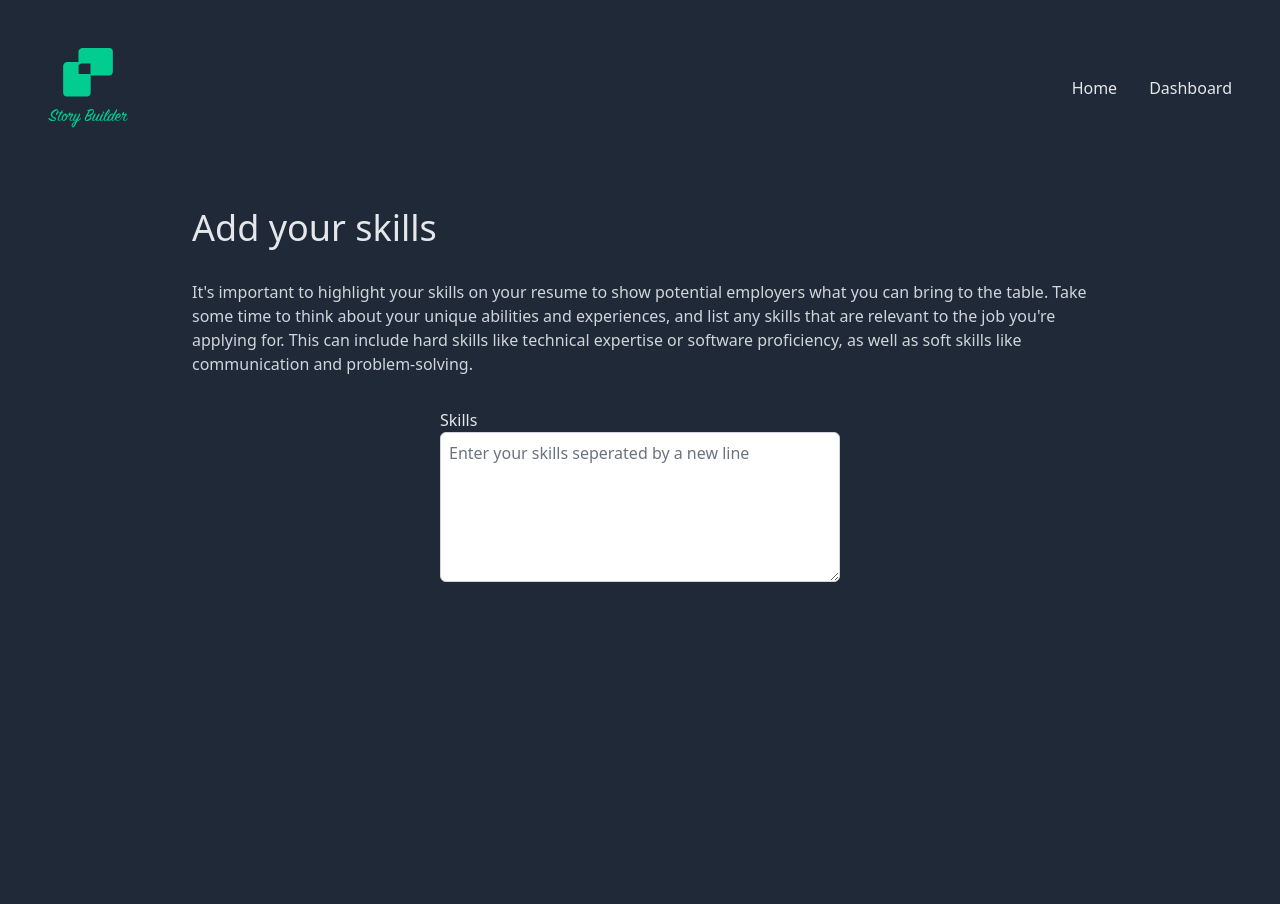
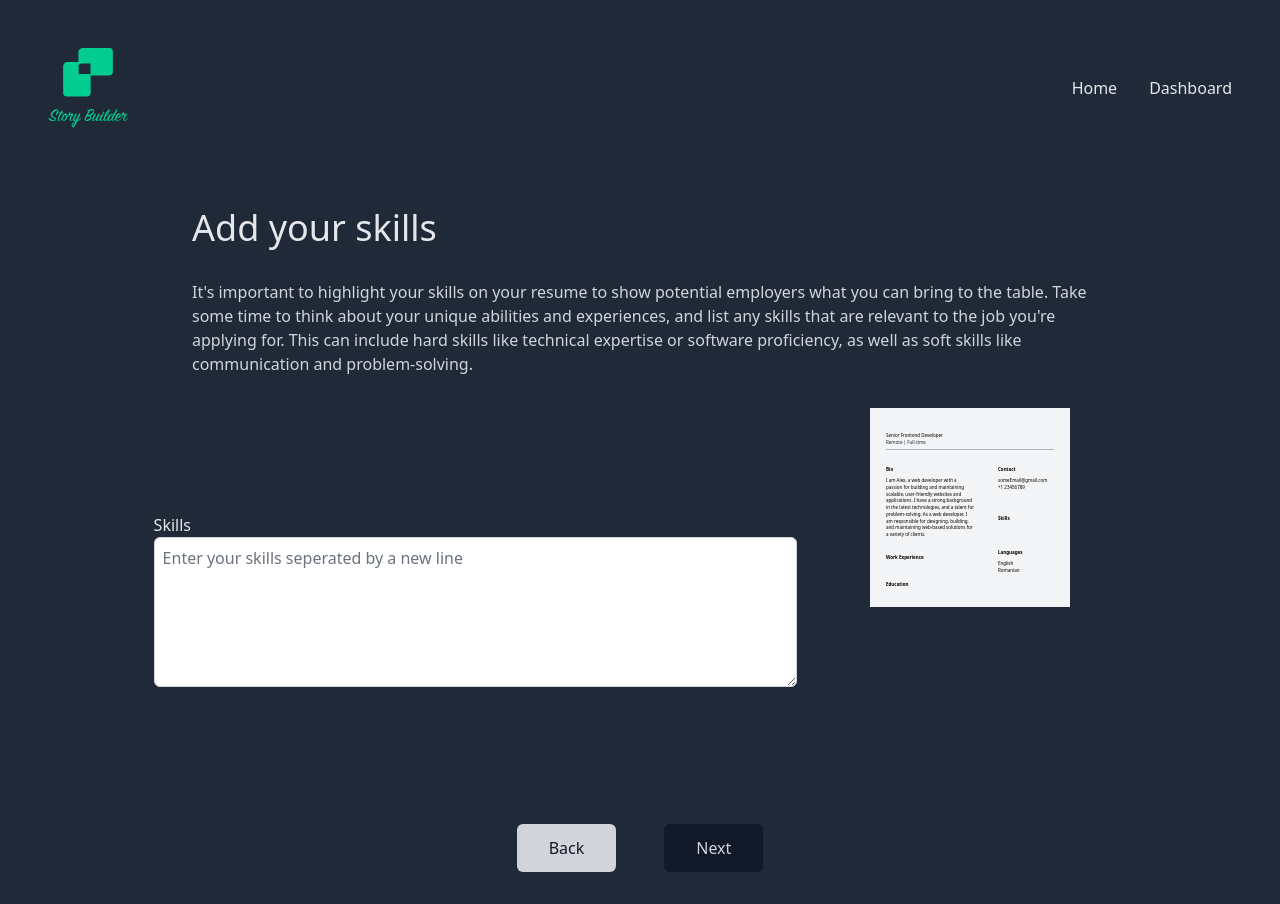
Before and after one commit to andyluak/cv-builder, a Next.js app: page /resume-builder/skills in a window 1280 px wide. Before the commit the page ends 800 px from the top, so only its background shows below. Built offline with nearby package versions, Linux system fonts and the light colour scheme.

Commit message:
Skills and skills page

```diff
--- a/src/components/NotionTemplate.tsx
+++ b/src/components/NotionTemplate.tsx
@@ -25,6 +25,7 @@ type Props = {
     to: string;
     description: string;
   }[];
+  skills?: string[];
 };
 
 export default function NotionTemplate({
@@ -37,6 +38,7 @@ export default function NotionTemplate({
   email,
   jobExperiences,
   educations,
+  skills,
 }: Props) {
   return (
     <div className={"bg-gray-100 p-8 text-black"} style={style}>
@@ -115,17 +117,9 @@ export default function NotionTemplate({
           <div className="mt-12">
             <p className="mb-2 font-bold">Skills</p>
             <div className="flex flex-col">
-              <p>HTML</p>
-              <p>CSS</p>
-              <p>JavaScript</p>
-              <p>React</p>
-              <p>Node.js</p>
-              <p>Express</p>
-              <p>Git</p>
-              <p>GitHub</p>
-              <p>Heroku</p>
-              <p>Netlify</p>
-              <p>VS Code</p>
+              {skills?.map((skill, index) => (
+                <p key={index}>{skill}</p>
+              ))}
             </div>
           </div>
           <div className="mt-12">
--- a/src/pages/resume-builder/skills.tsx
+++ b/src/pages/resume-builder/skills.tsx
@@ -1,3 +1,5 @@
+import cx from "clsx";
+import Link from "next/link";
 import React from "react";
 import { useResumeContext } from "src/context/ResumeContext";
 
@@ -8,7 +10,10 @@ import Textarea from "src/components/ui/Textarea";
 import resumeBuilderContent from "content/resumeBuilderContent.json";
 
 export default function Skills() {
-  const { skills, setSkills } = useResumeContext();
+  const [showButton, setShowButton] = React.useState(false);
+
+  const { skills, setSkills, userInfo, jobExperiences, educations } =
+    useResumeContext();
 
   const onHandleSkillsChange = (e: any) => {
     setSkills(e.target.value.split("\n"));
@@ -26,14 +31,60 @@ export default function Skills() {
           </p>
         </div>
       </div>
+      <div className="grid grid-cols-1 place-items-center gap-4 md:w-4/5 md:grid-cols-3">
         <Textarea
           label="Skills"
           placeholder="Enter your skills seperated by a new line"
           name="skills"
           value={skills.length > 0 ? skills.join("\n") : ""}
-        className="w-[400px]"
+          className="col-span-3 w-[500px] md:col-span-2 md:w-full"
           onChange={onHandleSkillsChange}
         />
+        <div
+          className={cx(
+            "relative w-[200px] cursor-pointer overflow-hidden outline-red-500 hover:outline-double hover:outline-2"
+          )}
+          onMouseEnter={() => setShowButton(true)}
+          onMouseLeave={() => setShowButton(false)}
+        >
+          <div className="h-96 w-[400px] select-none overflow-hidden text-[9px]">
+            <NotionTemplate
+              style={{
+                transform: "scale(0.5,0.5)",
+                transformOrigin: "top left",
+              }}
+              firstName={userInfo.firstName}
+              lastName={userInfo.lastName}
+              position={userInfo.position}
+              phone={userInfo.phone}
+              email={userInfo.email}
+              jobExperiences={jobExperiences}
+              educations={educations}
+              skills={skills}
+            />
+          </div>
+          {showButton && (
+            <>
+              <div className="absolute top-0 left-0 bottom-0 right-0 bg-gray-800 opacity-50"></div>
+              <button className="absolute left-1/2 top-1/2 min-w-[150px] -translate-x-1/2 -translate-y-1/2 rounded-full bg-gray-800 p-2 text-gray-300 hover:outline-double hover:outline-2 hover:outline-gray-200">
+                Preview
+              </button>
+            </>
+          )}
+        </div>
+      </div>
+      <div className="flex flex-row items-center justify-center gap-12">
+        <Link href="/resume-builder/skills">
+          <button className="rounded-md bg-gray-300 px-8 py-3 text-gray-900 hover:outline-double hover:outline-2 hover:outline-gray-200">
+            Back
+          </button>
+        </Link>
+        <Link href="/resume-builder/summary">
+          <button className="rounded-md bg-gray-900 px-8 py-3 text-gray-300 hover:outline-double hover:outline-2 hover:outline-gray-200">
+            Next
+          </button>
+        </Link>
+      </div>
     </div>
   );
 }
```
Lines whose indentation alone changed are shown as unchanged.
